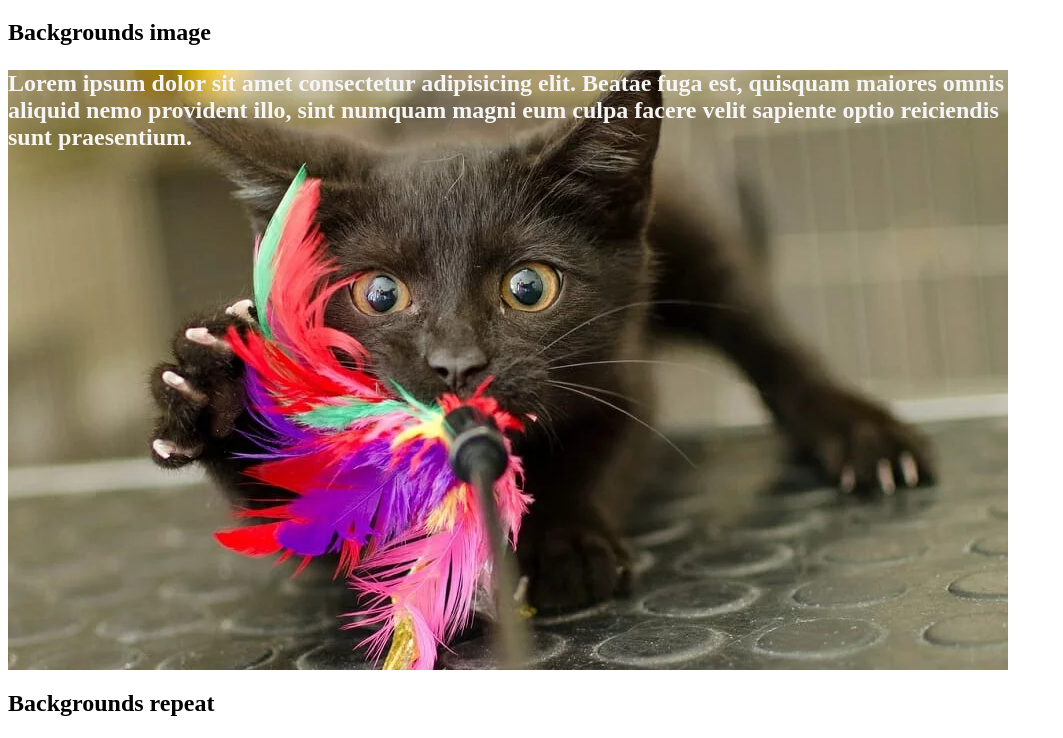
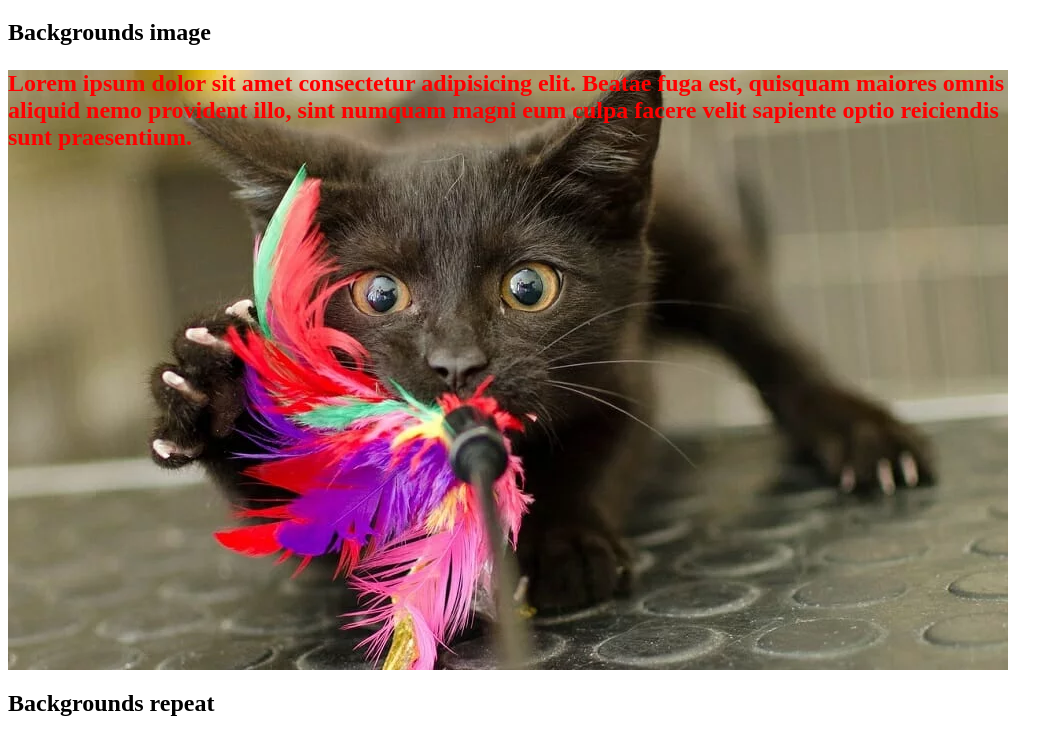
Before and after one commit to Jhonnathan-Ramalho/Background, a plain HTML site: page index.html in a window 1280 px wide. Shown: the part 61-799 px from the top of the page, without its empty margins (0-1063 px from the left). Drawn offline with Linux system fonts and the light colour scheme.

Commit message:
troquei o paragráfo de branco para vermelho

```diff
--- a/style.css
+++ b/style.css
@@ -1,5 +1,5 @@
 p{
-    color: whitesmoke;
+    color: red;
     font-size: 24px;
     font-weight: bold;
 }
```
